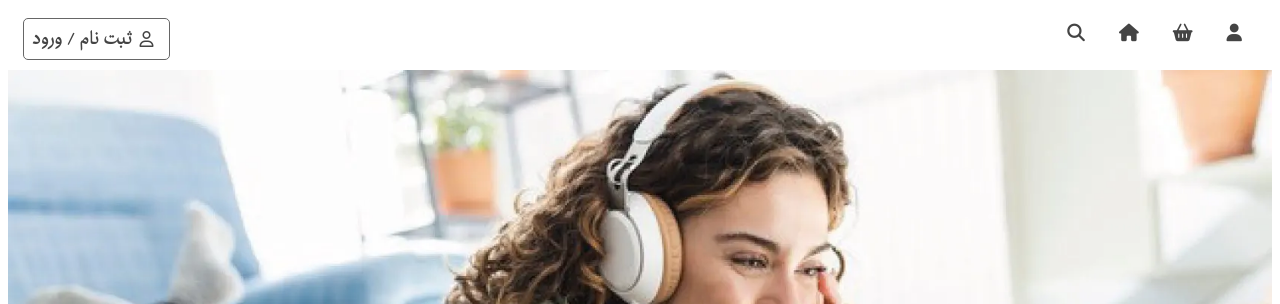
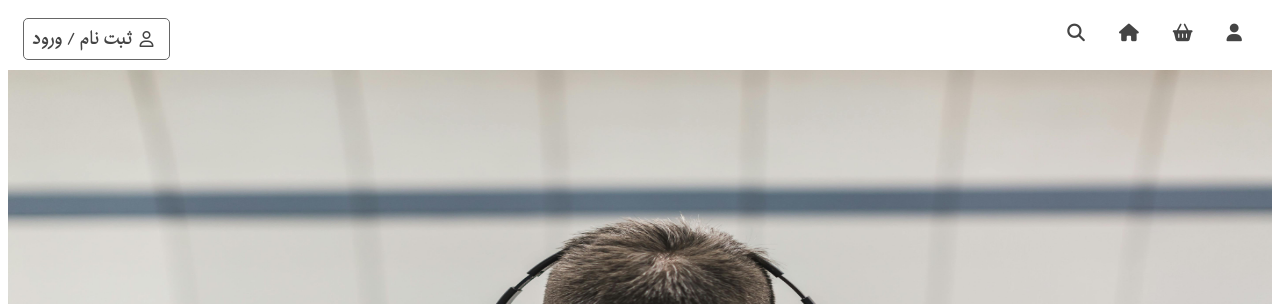
Before and after one commit to targolghasemi/shop, a plain HTML site: page index.html in a window 1280 px wide. Shown: the top 304 px of the page. Drawn offline with Linux system fonts and the light colour scheme.

Commit message:
sliders editted

```diff
--- a/css/home.css
+++ b/css/home.css
@@ -62,7 +62,7 @@
 .slider .slides .item img{
     width: 100% ;
     display: none;
-    height: 700px;
+    height: 600px;
 }
 
 .slider .slides .item span{
--- a/index.html
+++ b/index.html
@@ -7,6 +7,7 @@
     <link rel="stylesheet" href="./css/main.css">
     <link rel="stylesheet" href="./css/home.css">
     <link rel="stylesheet" href="https://cdnjs.cloudflare.com/ajax/libs/font-awesome/6.5.2/css/all.min.css">
+
     <title>Headphone store</title>
 </head>
 <body>
@@ -34,7 +35,7 @@
                     <span>آهنگ هارو زنده تر از اون چیزی که هستن گوش بده</span>
                 </div>
                 <div class="item" id="slide2">
-                    <img src="/image shop/pic2.webp" >
+                    <img src="/image shop/pic2.jpeg" >
                     <span>کیفیت صدایی که که همیشه <br>دنبالش بودی اینجاست</span>
                 </div>
                 <div class="item" id="slide3">
```
Also changed, not shown: image shop/pic2.jpeg (added), image shop/pic2.webp (deleted).
